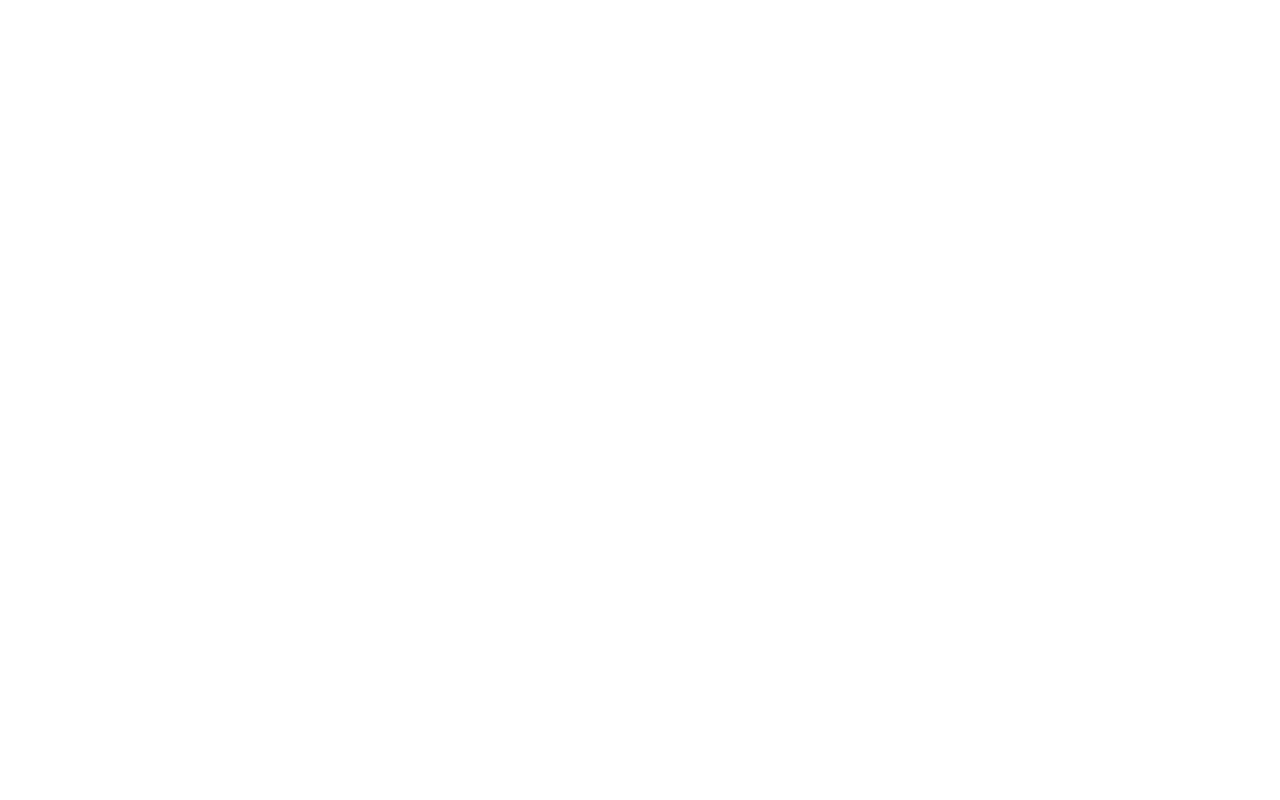
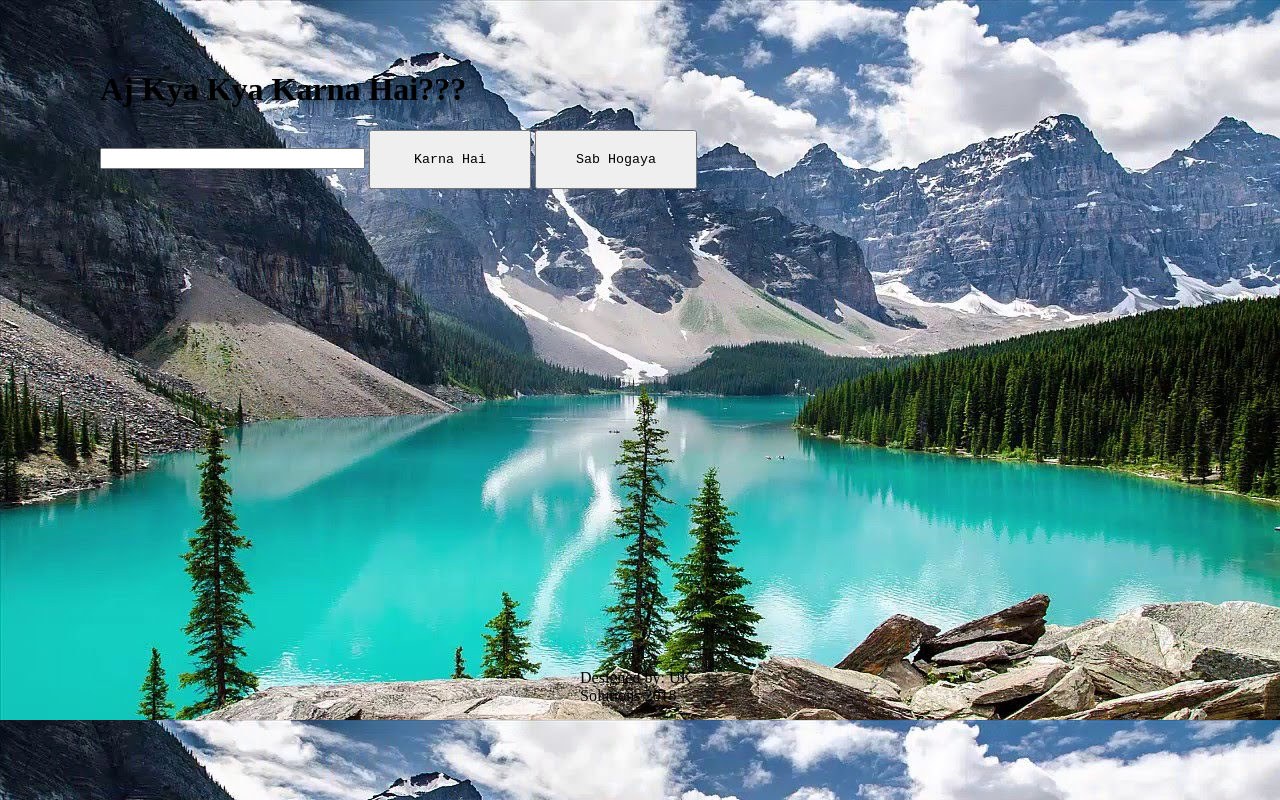
Before and after one commit to uzairKandoi/gitpractice, a plain HTML site: page index.html in a window 1280 px wide. Shown: the top 800 px of the page. Drawn offline with Linux system fonts and the light colour scheme.

Commit message:
Add files via upload

```diff
--- a/app.js
+++ b/app.js
@@ -1,141 +1,28 @@
-// Alerts Task
+function add() {
+     var val = document.getElementById("val");
+     var list = document.getElementById("list");
+     var li = document.createElement("LI");
+     var btn = document.createElement("BUTTON");
+     var btnText = document.createTextNode("Hogaya");
+     btn.appendChild(btnText);
+     btn.onclick = function() {
+         var li = this.parentNode;
+         var ul = li.parentNode;
+         ul.removeChild(li)
+     }
+    var text = document.createTextNode(val.value);
+    li.appendChild(text)
+    li.appendChild(btn)
+    list.appendChild(li)
+    val.value = " ";
+}
+    function deleteAll() {
+        var x = prompt ("Karliya Sab??")
+        if (x === "yes") {
+        document.getElementById("list").innerText = " ";
+        }
+        else if(x === "no") {
+            (alert("Phle Kar to Ley!!"));
+         }
 
-// var x = prompt("Welcome");
-
-// var x = prompt("Please Enter a valid Password");
-
-// var x = prompt("Welcome to JS land \ Happy coding");
-
-// Variable for Strings task
-
-// var myName = "Uzair";
-
-// var message = "Hello World";
-// alert(message);
-
-// var x = "Ali Khan";
-// var y = "17 years old";
-// var z = "SSUET";
-// alert(x);
-// alert(y);
-// alert(z);
-
-// var a = "pizza \n pizz \n piz \n pi \n p";
-// var b = a.toLocaleUpperCase();
-// alert(b);
-
-// var a = prompt("number of children");
-// var b = prompt("partners name??");
-// var c = prompt("What work you do??")
-// alert("You" + "will" +  "be" + c + "inDubai" +
-//  "and" + "married to" + b + "with" + a + "kids");
-
-// var email = "abc@gmail.com"
-// alert("My" + "Email" + "address" + "is" + email);
-
-// var book = "A smarter way to learn Javascript";
-// alert(book);
-
-// var book = "A smarter way to learn Javascript";
-//  display.book;
-
-// Variables for numbers task
-// var age = 20;
-// alert(age);
-
-// var visits = 21;
-// alert("visits" + "" + visits + "" + "times");
-
-// var birthYear = 1998;
-// alert (birthyear);
-
-// var a = prompt("Your Name Plz");
-// var b = prompt("Your Product title");
-// var c = prompt("How many do you want to Buy")
-// alert(a + "ordered" + c + d +"on" + "XYZ" + "clothing"+ "store");
-
-//  Math Expressions
-
-// var a = 21;
-// var b = 20;
-// var c = a + b;
-// alert("sum of" + "" + a + "" + "and" + b + "" + "is" + c);
-
-
-// var a = 21;
-// var b = 20;
-// var c = a - b;
-// alert("difference of" + "" + a + "" + "and" + b + "" + "is" + c);
-
-
-// var a = 21;
-// var b = 20;
-// var c = a * b;
-// alert("multiplication" + "" + a + "" + "and" + b + "" + "is" + c);
-
-
-// var a = 105;
-// var b = 20;
-// var c = a % b;
-// alert("Modulus of" + "" + a + "" + "and" + b + "" + "is" + c);
-
-// var a = ("Value after variable declaration is??");
-// a = 26
-// document.write("initial value:" + a)
-// var b = a++ ;
-// document.write("value after increment is" + "" + b );
-// b = b + 7;
-// document.write("Value after addition is" + "" + b);
-// var c = b--;
-// document.write("value after decrement is" + "" + c);
-// var d = b % c;
-// document.write("the remainder is" + "" + d);
-
-
-// document.write("Multiplication table of 4")
-
-//  document.write("4" + "x" + 1 + "=" + (4*1));
-//  document.write("4" + "x" + 2 + "=" + (4*2));
-//  document.write("4" + "x" + 3 + "=" + (4*3));
-//  document.write("4" + "x" + 4 + "=" + (4*4));
-//  document.write("4" + "x" + 5 + "=" + (4*5));
-//  document.write("4" + "x" + 6 + "=" + (4*6));
-//  document.write("4" + "x" + 7 + "=" + (4*7));
-//  document.write("4" + "x" + 8 + "=" + (4*8));
-//  document.write("4" + "x" + 9 + "=" + (4*9));
-//  document.write("4" + "x" + 10 + "=" +(4*10));
-
-// var a = prompt("Item 1");
-// var b = prompt("item 2");
-// var c = prompt("How much item 1");
-// var d = prompt("How much item 2");
-// var e = prompt("shipping charges");
-// f = a + b + c + d + e;
-// document.write(a);
-// document.write(b);
-// document.write(c);
-// document.write(d);
-// document.write(e);
-// document.write("Total cost of your order is" + "" + f);
-
-// var a = prompt("Enter a number");
-// document.write("Multiplication table of" + a);
-
-//  document.write(a + "x" + 1 + "=" + (a*1));
-//  document.write(a + "x" + 2 + "=" + (a*2));
-//  document.write(a + "x" + 3 + "=" + (a*3));
-//  document.write(a + "x" + 4 + "=" + (a*4));
-//  document.write(a + "x" + 5 + "=" + (a*5));
-//  document.write(a + "x" + 6 + "=" + (a*6));
-//  document.write(a + "x" + 7 + "=" + (a*7));
-//  document.write(a + "x" + 8 + "=" + (a*8));
-//  document.write(a + "x" + 9 + "=" + (a*9));
-//  document.write(a + "x" + 10 + "=" +(a*10));
-
-// var a = prompt("Enter you gender");
-// if (a = "male"); {
-//     alert("Good Morning Sir");
-//     elseif(a = "female"); {
-//     alert("Good Morning Maam");
-//     }
-// }
+    }
--- a/index.html
+++ b/index.html
@@ -5,11 +5,21 @@
     <meta name="viewport" content="width=device-width, initial-scale=1.0">
     <meta http-equiv="X-UA-Compatible" content="ie=edge">
     <title>Document</title>
-    <script src= "app.js"></script>
+    <script src = app.js></script>
+    <link href="style.css" rel = stylesheet>
 </head>
 <body>
+    <h1> Aj Kya Kya Karna Hai??? </h1>
+    <div id = "whole">
+       <input type = "text" size = "30" id = "val">
+       <button onclick="add()" class = "btn">Karna Hai</button>
+       <button onclick="deleteAll()" class = "btn">Sab Hogaya</button>
+       <div>
+          <ul id = "list">
 
-    </p>
-
+          </ul>
+       </div>
+    </div>
+   <p id = "end"> Designed by: UK Solutions 2018 </p>
 </body>
 </html>
--- a/style.css
+++ b/style.css
@@ -0,0 +1,23 @@
+body {
+    background-color: rgb(126, 206, 206);
+    padding: 50px 100px;
+    margin: auto;
+    background-image: url("back.jpg");
+}
+
+}
+#val {
+    background-color: rgb(149, 44, 248);
+    padding : 10px;
+    width: 25px;
+    height: 25px;
+}
+.btn {
+    font-family: Courier New, Courier, monospace;
+    padding: 20px;
+    width: 15%;
+    height: 15%;
+}
+p {
+    margin: 30em;
+}
```
Also changed, not shown: back.jpg (added).
